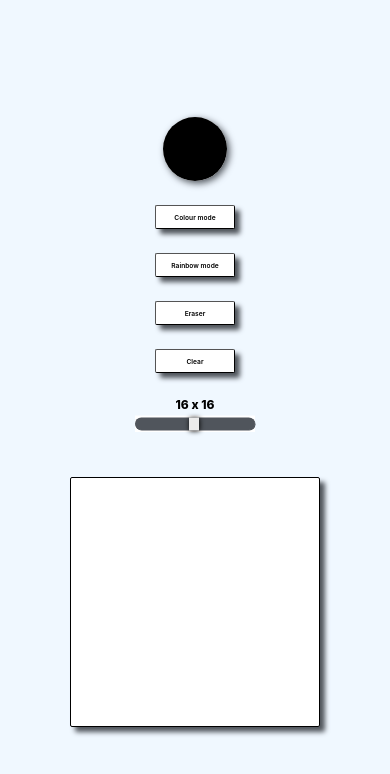
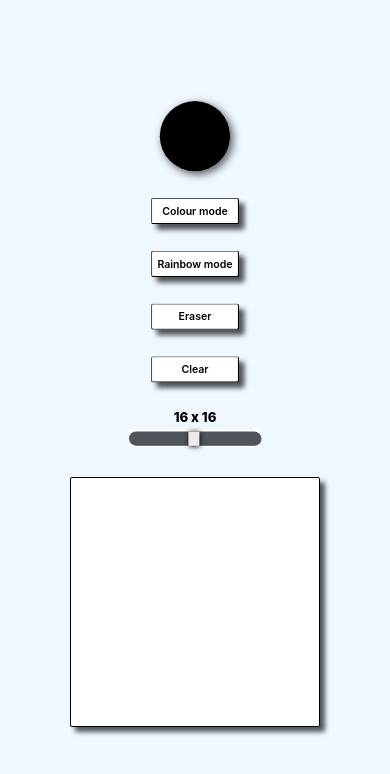
Before and after one commit to Joshibbotson/Etch-A-Sketch, a plain HTML site: page index.html in a window 390 px wide. Drawn offline with Linux system fonts and the light colour scheme.

Commit message:
minor tweaks, larger font size

```diff
--- a/style.css
+++ b/style.css
@@ -190,4 +190,12 @@ input[type=range] {
       flex-direction: column;
       transform: scale(0.5);
     }
+
+    .settings-container {
+      transform: scale(1.1);
+    }
+
+    button {
+      font-size: 1.2em;
+    }
   }
```
